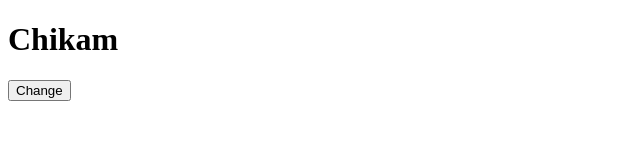
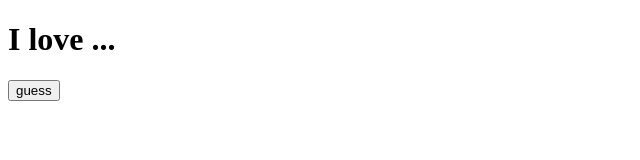
Before and after one commit to laresamdeola/ReactPractise, a React (Create React App) app: page / in a window 1280 px wide. Shown: the top 160 px of the page, without its empty margins (0-640 px from the left). Built offline with nearby package versions, Linux system fonts and the light colour scheme.

Commit message:
Another example using useState hook and conditional rendering of a state variable

```diff
--- a/src/components/lessons/usestatebasics.jsx
+++ b/src/components/lessons/usestatebasics.jsx
@@ -0,0 +1,16 @@
+import React, { useState } from "react";
+
+const Affection = () => {
+  const [affection, setAffection] = useState("");
+
+  return (
+    <>
+      <div>
+        <h1>I love {affection ? "Chikam" : "..."}</h1>
+        <button onClick={() => setAffection("Chikam")}>guess</button>
+      </div>
+    </>
+  );
+};
+
+export { Affection };
--- a/src/index.js
+++ b/src/index.js
@@ -1,8 +1,8 @@
 import React from "react";
 import { createRoot } from "react-dom/client";
-import { Simple } from "./components/lessons/usestatesimple";
+import { Affection } from "./components/lessons/usestatebasics";
 
 const rootElement = document.getElementById("root");
 const root = createRoot(rootElement);
 
-root.render(<Simple />);
+root.render(<Affection />);
```
